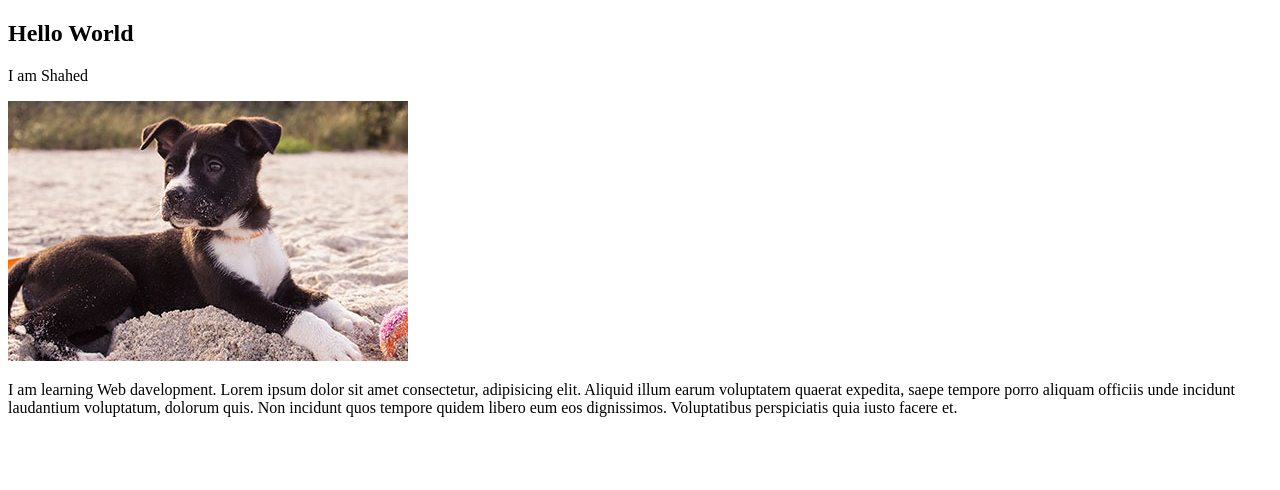
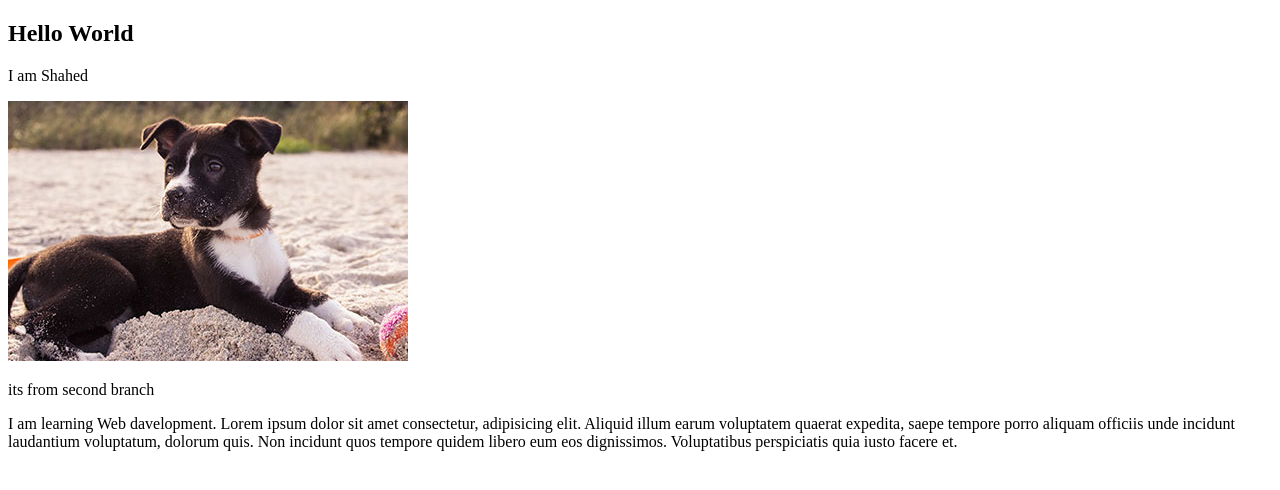
Before and after one commit to Shahed-BD71/my-first-website, a plain HTML site: page index.html in a window 1280 px wide. Drawn offline with Linux system fonts and the light colour scheme.

Commit message:
second branch

```diff
--- a/index.html
+++ b/index.html
@@ -10,7 +10,7 @@
     <p>I am Shahed</p>
 
     <img src="images/barksalot.jpg">
-
+    <p>its from second branch</p>
     <p>I am learning Web davelopment. Lorem ipsum dolor sit amet consectetur, adipisicing elit. Aliquid illum earum voluptatem quaerat expedita, saepe tempore porro aliquam officiis unde incidunt laudantium voluptatum, dolorum quis. Non incidunt quos tempore quidem libero eum eos dignissimos. Voluptatibus perspiciatis quia iusto facere et.</p>
 </body>
 </html>
```
